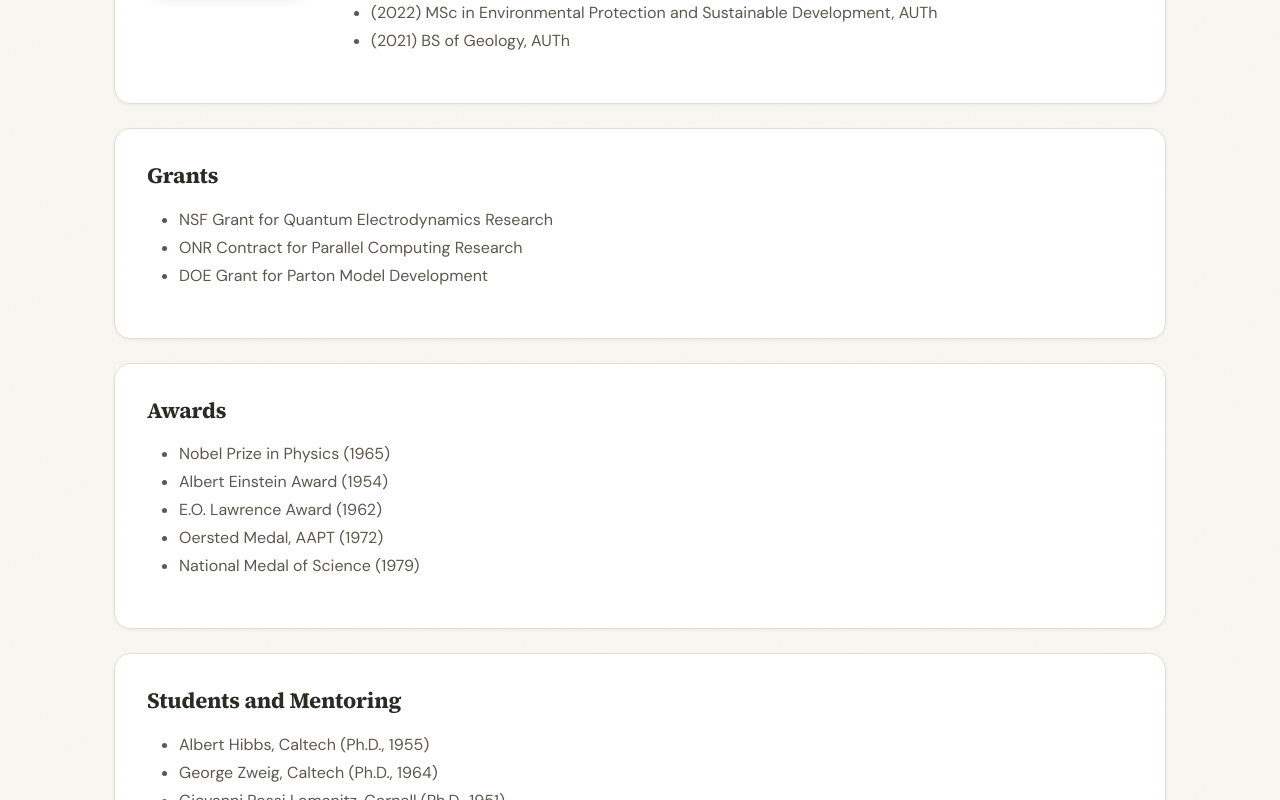
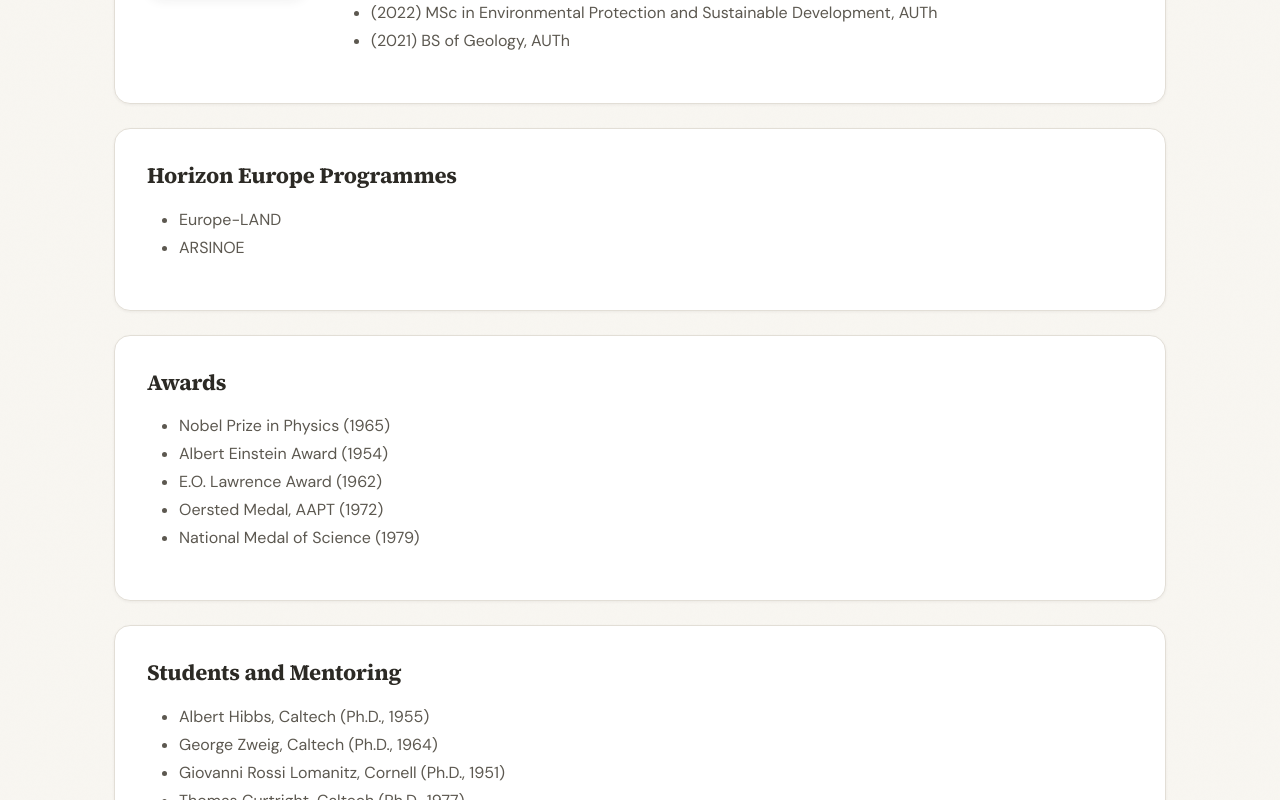
Before and after one commit to KonstantinosPl/KonstantinosPl.github.io, a Jekyll site: the page built from _pages/about.md, in a window 1280 px wide and 900 px high, scrolled down 368 px, cut to the strip 100-900 px from the top of the window. Built offline with Jekyll 4.4.1, drawn with Linux system fonts in a browser that asks for light colours; a style sheet for code colours, icons or effects is not loaded.

Commit message:
Horizon programmes

```diff
--- a/_data/grants.yml
+++ /dev/null
@@ -1,5 +0,0 @@
-# Grants and funding, shown on the About page.
-# Each entry needs: name
-- name: NSF Grant for Quantum Electrodynamics Research
-- name: ONR Contract for Parallel Computing Research
-- name: DOE Grant for Parton Model Development
--- /dev/null
+++ b/_data/horizon.yml
@@ -0,0 +1,4 @@
+# Horizon Europe Programmes, shown on the About page.
+# Each entry needs: name
+- name: Europe-LAND
+- name: ARSINOE
--- a/_pages/about.md
+++ b/_pages/about.md
@@ -31,12 +31,12 @@ permalink: /about/
 </div>
 </div>
 
-{% if site.data.grants %}
+{% if site.data.horizon %}
 <div class="section-card">
-<h3>Grants</h3>
+<h3>Horizon Europe Programmes</h3>
 <ul>
-{% for grant in site.data.grants %}
-<li>{{ grant.name }}</li>
+{% for horizon in site.data.horizon %}
+<li>{{ horizon.name }}</li>
 {% endfor %}
 </ul>
 </div>
```
Also changed, not shown: _pages/publications.md (+2 -2 lines).
